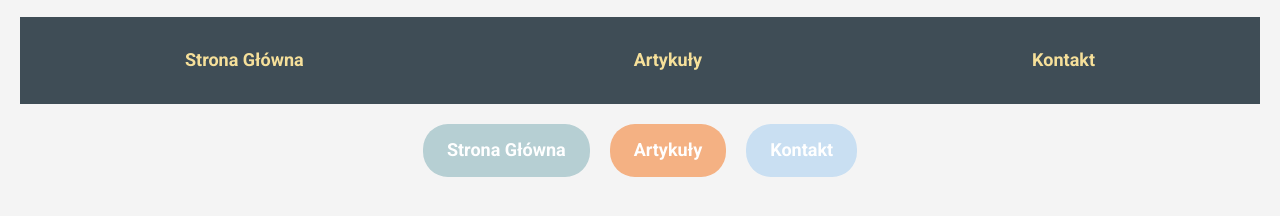
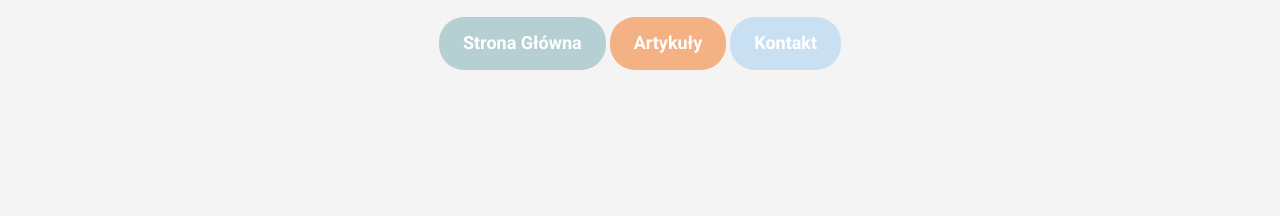
Before and after one commit to wozogwsb/webstie-for-psychownia, a plain HTML site: page index.html in a window 1280 px wide. Shown: the part 74-290 px from the top of the page. Drawn offline with Linux system fonts and the light colour scheme.

Commit message:
Update index.html

```diff
--- a/index.html
+++ b/index.html
@@ -54,23 +54,7 @@
             font-size: 40px;
             color: #3F4D56;
         }
-        .navbar {
-            background-color: #3F4D56;
-            overflow: hidden;
-            display: flex;
-            justify-content: space-around;
-            padding: 15px 0;
-            margin-bottom: 20px;
-        }
-        .navbar a {
-            color: #F6E09A;
-            text-decoration: none;
-            padding: 14px 20px;
-            font-size: 18px;
-        }
-        .navbar a:hover {
-            background-color: #5F6D75;
-            border-radius: 5px;
+       ;
         }
         .button-container {
             display: flex;
@@ -117,11 +101,6 @@
         <i class="fas fa-brain"></i>
         Psychownia
     </div>
-    <nav class="navbar">
-        <a href="#">Strona Główna</a>
-        <a href="#">Artykuły</a>
-        <a href="#">Kontakt</a>
-    </nav>
 
     <div class="button-container">
         <a href="#" class="button home">Strona Główna</a>
```
